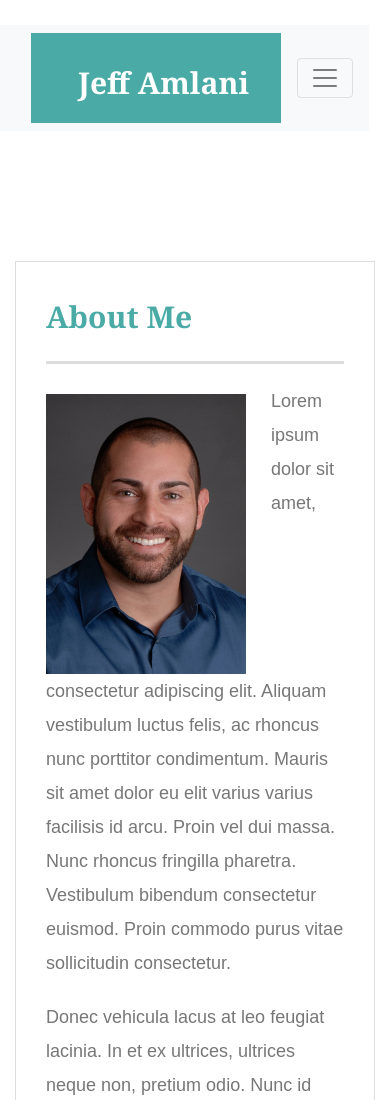
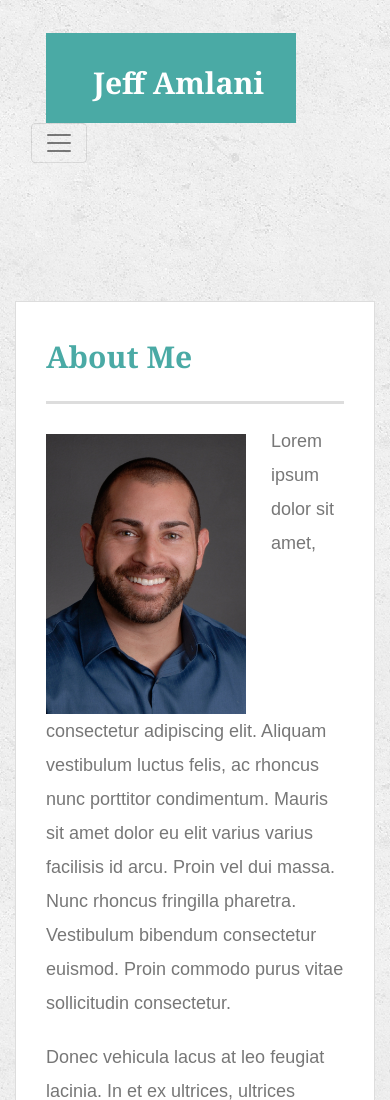
Before and after one commit to ja32183/Bootstrap-Portfolio, a plain HTML site: page index.html in a window 390 px wide. Shown: the top 1100 px of the page. Drawn offline with nearby package versions, Linux system fonts and the light colour scheme.

Commit message:
Added responsive initial git
Added responsive initial git

```diff
--- a/index.html
+++ b/index.html
@@ -11,10 +11,11 @@
 
 <body>
 
-    <header>
-        <div class=“container”>
-            <nav class="navbar navbar-expand-sm navbar-light bg-light">
-                <a class="navbar-brand" id=logo href="#">Jeff Amlani</a>
+
+      <div class="container">
+            <nav class="navbar navbar-expand-sm navbar-light" id="navbar">
+
+              <a class="navbar-brand" id=logo href="#">Jeff Amlani</a>
                 <button class="navbar-toggler" type="button" data-toggle="collapse" data-target="#navbarText" aria-controls="navbarText" aria-expanded="false" aria-label="Toggle navigation">
                   <span class="navbar-toggler-icon"></span>
                 </button>
@@ -31,13 +32,15 @@
                     </li>
                   </ul>
                 </div>
-              </nav>
+            </nav>
+        </div>
+      </div>
 
               <script src="https://code.jquery.com/jquery-3.3.1.slim.min.js" integrity="sha384-q8i/X+965DzO0rT7abK41JStQIAqVgRVzpbzo5smXKp4YfRvH+8abtTE1Pi6jizo" crossorigin="anonymous"></script>
 <script src="https://cdnjs.cloudflare.com/ajax/libs/popper.js/1.14.3/umd/popper.min.js" integrity="sha384-ZMP7rVo3mIykV+2+9J3UJ46jBk0WLaUAdn689aCwoqbBJiSnjAK/l8WvCWPIPm49" crossorigin="anonymous"></script>
 <script src="https://stackpath.bootstrapcdn.com/bootstrap/4.1.3/js/bootstrap.min.js" integrity="sha384-ChfqqxuZUCnJSK3+MXmPNIyE6ZbWh2IMqE241rYiqJxyMiZ6OW/JmZQ5stwEULTy" crossorigin="anonymous"></script>
-        </div>
-      </header>
+
+
 
   <div id="main-container" class="container">
     <section class="main-section">
--- a/style.css
+++ b/style.css
@@ -3,7 +3,7 @@ body {
   font-size: 18px;
   line-height: 34px;
   color: #777777;
-  background: url("../images/concrete_seamless.png");
+  background: url("concrete_seamless.png");
 }
 
 * {
@@ -12,6 +12,9 @@ body {
 
 /* general */
 
+#navbar{
+background: ffffff
+}
 .container {
   width: 100%;
   max-width: 960px;
```
Also changed, not shown: concrete_seamless.png (added).
